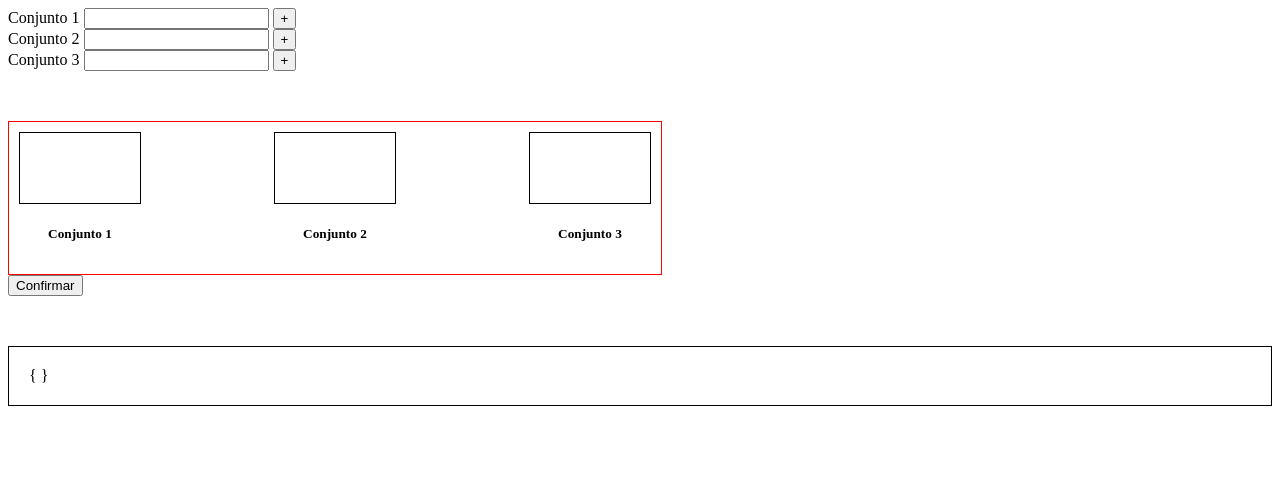
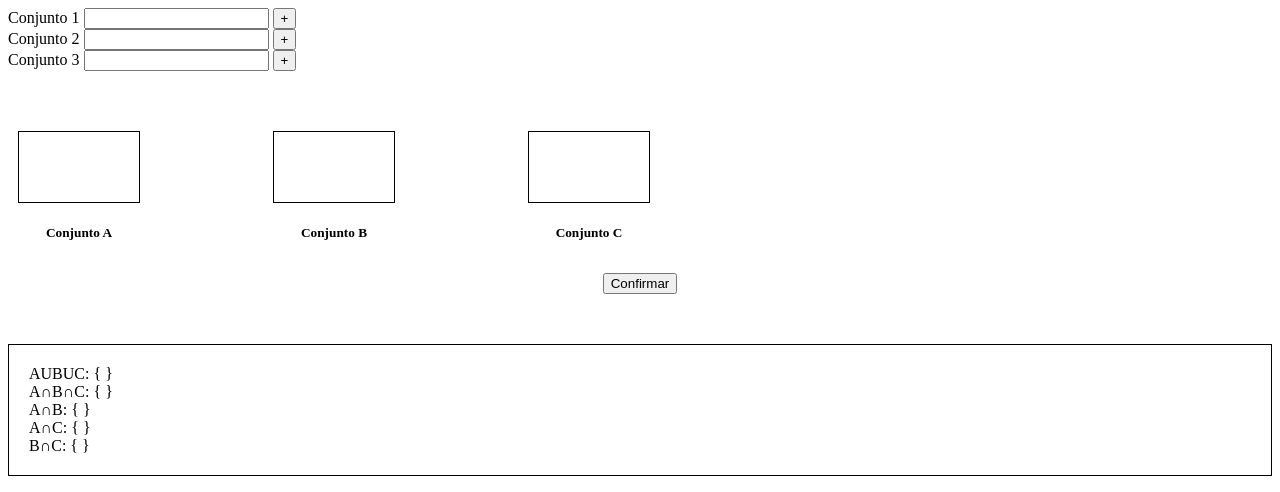
Before and after one commit to brenimsilva/atividades_faculdade, a plain HTML site: page index.html in a window 1280 px wide. Both pictures are taken after a click on the button "Confirmar". Drawn offline with Linux system fonts and the light colour scheme.

Commit message:
feature: sets interaction

```diff
--- a/index.html
+++ b/index.html
@@ -31,23 +31,31 @@
     <div class="set_display">
       <div class="set">
         <div class="set_div" id="set01_numbers"></div>
-        <h5>Conjunto 1</h5>
+        <h5>Conjunto A</h5>
       </div>
       <div class="set">
         <div class="set_div" id="set02_numbers"></div>
-        <h5>Conjunto 2</h5>
+        <h5>Conjunto B</h5>
       </div>
       <div class="set">
         <div class="set_div" id="set03_numbers"></div>
-        <h5>Conjunto 3</h5>
+        <h5>Conjunto C</h5>
       </div>
     </div>
 
-    <button id="btn_show_results">Confirmar</button>
+    <div class="btn_confirm_div">
+      <button id="btn_show_results">Confirmar</button>
+    </div>
 
     <!-- Mostrar resultados -->
     <div class="div_results">
-      <div class="sets_list"></div>
+      <div class="sets_list">
+        <div id="aubuc"></div>
+        <div id="intersectionABC"></div>
+        <div id="intersectionAB"></div>
+        <div id="intersectionAC"></div>
+        <div id="intersectionBC"></div>
+      </div>
       <div class="sets_interaction"></div>
     </div>
     <script type="module" src="./resource/script.js"></script>
--- a/resource/script.js
+++ b/resource/script.js
@@ -1,7 +1,11 @@
 import { setList } from "./sets.js";
 
 const btnConfirm = document.getElementById("btn_show_results");
-const setsListDiv = document.querySelector(".sets_list");
+const aUbUc = document.getElementById("aubuc");
+const intersectionAll = document.getElementById("intersectionABC");
+const intersection12 = document.getElementById("intersectionAB");
+const intersection13 = document.getElementById("intersectionAC");
+const intersection23 = document.getElementById("intersectionBC");
 
 setList.forEach((set) => {
   set.inputBtn.addEventListener("click", () => {
@@ -17,8 +21,38 @@ setList.forEach((set) => {
 btnConfirm.addEventListener("click", (e) => {
   e.preventDefault();
   const allSets = [];
+  const intersectionABC = [];
+  const intersectionAB = [];
+  const intersectionAC = [];
+  const intersectionBC = [];
   setList.forEach((set) => {
     allSets.push(...set.numList);
   });
-  setsListDiv.innerText = `{ ${[...new Set(allSets)].join(`, `)} }`;
+
+  setList[0].numList.forEach((num) => {
+    if (setList[1].numList.includes(num) && setList[2].numList.includes(num)) {
+      intersectionABC.push(num);
+    } else if (setList[1].numList.includes(num)) {
+      intersectionAB.push(num);
+    } else if (setList[2].numList.includes(num)) {
+      intersectionAC.push(num);
+    }
+  });
+  setList[1].numList.forEach((num) => {
+    if (setList[2].numList.includes(num) && setList[0].numList.includes(num)) {
+    } else if (setList[2].numList.includes(num)) {
+      intersectionBC.push(num);
+    }
+  });
+
+  // console.log(intersectionABC);
+  // console.log(intersectionAB);
+  // console.log(intersectionAC);
+  // console.log(intersectionBC);
+
+  aUbUc.innerText = `AUBUC: { ${[...new Set(allSets)].join(`, `)} }`;
+  intersectionAll.innerText = `A∩B∩C: { ${intersectionABC.join(", ")} }`;
+  intersection12.innerText = `A∩B: { ${intersectionAB.join(", ")} }`;
+  intersection13.innerText = `A∩C: { ${intersectionAC.join(", ")} }`;
+  intersection23.innerText = `B∩C: { ${intersectionBC.join(", ")} }`;
 });
--- a/style.css
+++ b/style.css
@@ -2,7 +2,6 @@
   display: flex;
   justify-content: space-between;
   width: 50%;
-  border: 1px solid red;
   padding: 10px;
   margin-top: 50px;
 }
@@ -23,3 +22,11 @@ h5 {
   margin-top: 50px;
   padding: 20px;
 }
+
+#btn_show_results {
+}
+
+.btn_confirm_div {
+  display: flex;
+  justify-content: center;
+}
```
